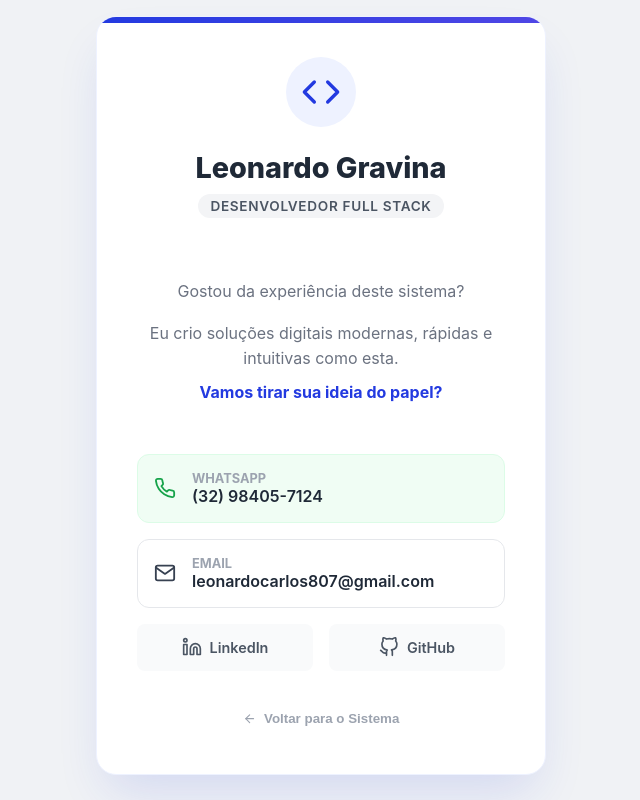
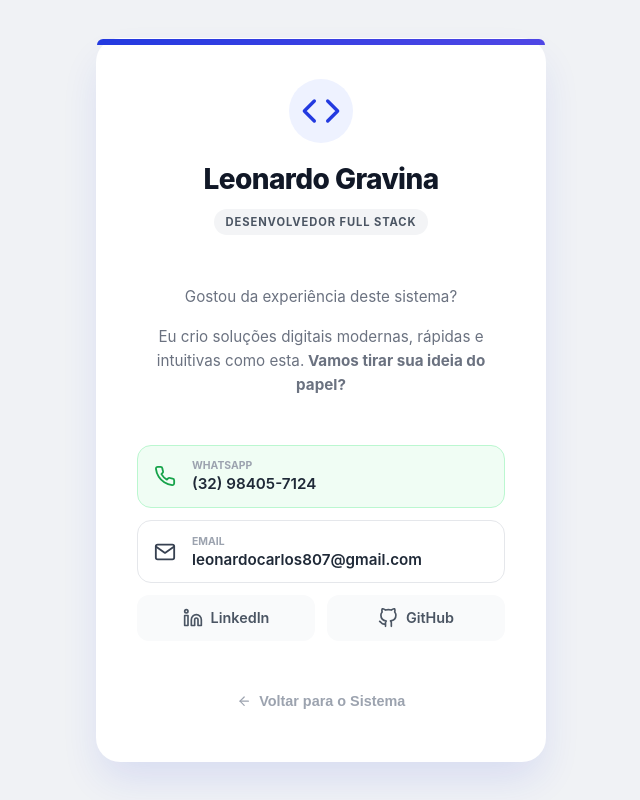
Before and after one commit to LeoGravina/sistema-solicitacoes-itatiaia, a React (Vite) app: page /contato in a window 1280 px wide. Shown: the whole page, without its empty margins (319-959 px from the left). Built offline with nearby package versions, Linux system fonts and the light colour scheme; no server answers.

Commit message:
style(global): adjust spacing and padding for floating elements  - Add 80px padding-bottom to main-content to avoid content being covered by the footer - Refine modal z-indexes and overlay transitions

```diff
--- a/index.html
+++ b/index.html
@@ -1,7 +1,7 @@
 <!DOCTYPE html>
 <html lang="pt-BR">
   <head>
-    <meta charset="UTF-8" />
+    <meta charset="UTF-8" name="viewport" content="width=device-width, initial-scale=1.0">
     <title>Liberações de Cota</title>
   </head>
   <body>
--- a/src/styles/Contato.module.css
+++ b/src/styles/Contato.module.css
@@ -1,159 +1,138 @@
-/* Wrapper principal que centraliza tudo */
+/* Wrapper principal */
 .pageWrapper {
+    /* Ocupa no mínimo a altura total da tela */
+    min-height: 100vh;
+    min-height: 100dvh; /* Melhor para mobile */
+    width: 100%;
+
+    /* Flexbox para gerenciar o layout */
     display: flex;
-    justify-content: center;
-    align-items: center; /* Centraliza Verticalmente */
-    width: 100%;
-    min-height: 100%; /* Garante que ocupe a altura total do pai */
-    flex: 1; /* Força o crescimento para ocupar espaço vazio */
-    padding: 1rem;
+    flex-direction: column;
+
+    /* Removemos justify-content/align-items fixos para evitar travar o scroll */
+
+    /* Espaçamento interno para o card não colar nas bordas */
+    padding: 1.5rem 1rem;
+
+    background-color: #f0f2f5;
+
+    /* Garante que o scroll exista se necessário */
+    overflow-y: auto;
+    -webkit-overflow-scrolling: touch; /* Scroll suave no iOS */
 }
 
 .contatoCard {
     width: 100%;
     max-width: 450px;
     background: white;
-    border-radius: 20px;
-    box-shadow: 0 25px 50px -12px rgba(35, 58, 224, 0.15);
+    border-radius: 24px;
+    box-shadow: 0 20px 40px -5px rgba(35, 58, 224, 0.12);
     padding: 2.5rem;
+
+    /* O SEGREDO DO SCROLL:
+       margin: auto em um container flex faz o card centralizar
+       verticalmente e horizontalmente SE houver espaço.
+       Se não houver, ele respeita o fluxo e permite scroll. */
+    margin: auto;
+
     display: flex;
     flex-direction: column;
     align-items: center;
     text-align: center;
-    border: 1px solid #eef2ff;
+    border: 1px solid rgba(255, 255, 255, 0.8);
     position: relative;
-    overflow: hidden;
-    /* Animação suave de entrada */
-    animation: fadeInUp 0.5s ease-out;
-    margin: auto; /* Garante centralização extra se o flex falhar */
+
+    animation: fadeInUp 0.6s cubic-bezier(0.16, 1, 0.3, 1);
 }
 
-/* Faixa colorida no topo */
+/* Faixa colorida */
 .contatoCard::before {
     content: '';
-    position: absolute;
-    top: 0; left: 0; right: 0;
-    height: 6px;
+    position: absolute; top: 0; left: 0; right: 0; height: 6px;
+    border-radius: 24px 24px 0 0;
     background: linear-gradient(90deg, #233ae0, #4f46e5);
 }
 
+/* --- AJUSTES MOBILE --- */
+@media (max-width: 480px) {
+    .pageWrapper {
+        /* Em telas pequenas, diminuímos o padding externo para aproveitar espaço */
+        padding: 1rem;
+        /* Garante um espaço extra no final para o dedo não cobrir o botão */
+        padding-bottom: 3rem;
+    }
+
+    .contatoCard {
+        padding: 1.5rem;
+        /* Removemos o margin: auto no mobile para garantir que comece do topo
+           se o conteúdo for muito grande */
+        margin: 0 auto;
+        width: 100%;
+    }
+}
+
+/* --- ESTILOS DOS ELEMENTOS (Mantidos iguais) --- */
+
 .headerIcon {
-    background-color: #eef2ff;
-    color: #233ae0;
-    width: 70px; height: 70px;
-    border-radius: 50%;
-    display: flex; align-items: center; justify-content: center;
-    margin-bottom: 1.5rem;
+    background-color: #eef2ff; color: #233ae0;
+    width: 64px; height: 64px;
+    border-radius: 50%; display: flex; align-items: center; justify-content: center;
+    margin-bottom: 1.25rem;
+    font-size: 1.5rem; flex-shrink: 0;
 }
 
 .contatoTitle {
-    font-size: 1.8rem;
-    color: #1f2937;
-    font-weight: 800;
-    margin: 0;
-    line-height: 1.2;
+    font-size: 1.75rem; color: #111827; font-weight: 800;
+    margin: 0; line-height: 1.2; letter-spacing: -0.02em;
 }
 
 .roleBadge {
-    background-color: #f3f4f6;
-    color: #4b5563;
-    font-size: 0.85rem;
-    padding: 4px 12px;
-    border-radius: 99px;
-    font-weight: 600;
-    margin-top: 0.5rem;
-    text-transform: uppercase;
-    letter-spacing: 0.05em;
+    background-color: #f3f4f6; color: #4b5563; font-size: 0.7rem;
+    padding: 6px 12px; border-radius: 99px; font-weight: 700; margin-top: 0.75rem;
+    text-transform: uppercase; letter-spacing: 0.08em;
+    display: inline-block;
 }
 
 .pitchText {
-    margin: 2rem 0;
-    color: #6b7280;
-    font-size: 1rem;
-    line-height: 1.6;
-}
-.pitchText strong {
-    color: #233ae0;
-    display: block;
-    margin-top: 0.5rem;
+    margin: 1.5rem 0 2rem 0; color: #6b7280; font-size: 0.95rem; line-height: 1.6;
 }
 
 .contatoInfoList {
-    display: flex;
-    flex-direction: column;
-    gap: 1rem;
-    width: 100%;
-    margin-bottom: 2rem;
+    display: flex; flex-direction: column; gap: 0.75rem; width: 100%; margin-bottom: 2rem;
 }
 
-/* Estilo dos Botões de Contato (Link) */
 .contatoItem {
-    display: flex;
-    align-items: center;
-    gap: 1rem;
-    background-color: white;
-    padding: 1rem;
-    border-radius: 12px;
-    text-decoration: none;
-    color: #374151;
-    border: 1px solid #e5e7eb;
-    transition: all 0.2s ease;
-    text-align: left;
-    cursor: pointer;
+    display: flex; align-items: center; gap: 1rem;
+    background-color: white; padding: 0.85rem 1rem; border-radius: 14px;
+    text-decoration: none; color: #374151; border: 1px solid #e5e7eb;
+    transition: transform 0.2s, border-color 0.2s; text-align: left;
+    width: 100%;
+}
+.contatoItem:active { transform: scale(0.98); background-color: #f9fafb; }
+
+.contatoItem div { display: flex; flex-direction: column; overflow: hidden; }
+.contatoItem strong { font-size: 0.65rem; color: #9ca3af; text-transform: uppercase; margin-bottom: 2px; }
+.contatoItem span { font-size: 0.95rem; font-weight: 600; color: #1f2937; white-space: nowrap; overflow: hidden; text-overflow: ellipsis; }
+
+.whatsapp { background-color: #f0fdf4; border-color: #bbf7d0; }
+.whatsapp svg { color: #16a34a; }
+
+.rowLinks { display: flex; gap: 0.75rem; width: 100%; }
+
+.miniLink {
+    flex: 1; display: flex; align-items: center; justify-content: center; gap: 0.5rem;
+    padding: 0.8rem; border-radius: 12px; background-color: #f9fafb;
+    color: #4b5563; text-decoration: none; font-weight: 600; font-size: 0.9rem;
 }
 
-.contatoItem:hover {
-    border-color: #233ae0;
-    transform: translateY(-3px);
-    box-shadow: 0 10px 15px -3px rgba(0,0,0,0.05);
+.backButton {
+    background-color: transparent; border: none; color: #9ca3af;
+    display: flex; align-items: center; gap: 0.5rem; padding: 0.75rem 1.5rem;
+    font-weight: 600; cursor: pointer; margin-top: 0.5rem; font-size: 0.9rem;
+    width: 100%; justify-content: center; /* Facilita o clique no mobile */
 }
 
-.contatoItem div { display: flex; flex-direction: column; }
-.contatoItem strong { font-size: 0.8rem; color: #9ca3af; text-transform: uppercase; }
-.contatoItem span { font-size: 1rem; font-weight: 600; color: #1f2937; }
-
-/* Destaque para o WhatsApp */
-.whatsapp {
-    background-color: #f0fdf4;
-    border-color: #dcfce7;
-}
-.whatsapp:hover { border-color: #16a34a; }
-.whatsapp svg { color: #16a34a; }
-
-.rowLinks {
-    display: flex;
-    gap: 1rem;
-    justify-content: center;
-}
-
-.miniLink {
-    flex: 1;
-    display: flex; align-items: center; justify-content: center; gap: 0.5rem;
-    padding: 0.8rem;
-    border-radius: 8px;
-    background-color: #f9fafb;
-    color: #4b5563;
-    text-decoration: none;
-    font-weight: 600;
-    font-size: 0.9rem;
-    transition: 0.2s;
-    border: 1px solid transparent;
-}
-.miniLink:hover { background-color: #e5e7eb; color: #1f2937; border-color: #d1d5db; }
-
-.backButton {
-    background-color: transparent;
-    border: none;
-    color: #9ca3af;
-    display: flex; align-items: center; gap: 0.5rem;
-    padding: 0.5rem 1rem;
-    font-weight: 600;
-    cursor: pointer;
-    transition: 0.2s;
-}
-.backButton:hover { color: #233ae0; }
-
 @keyframes fadeInUp {
-    from { opacity: 0; transform: translateY(20px); }
+    from { opacity: 0; transform: translateY(30px); }
     to { opacity: 1; transform: translateY(0); }
 }
--- a/src/styles/global.css
+++ b/src/styles/global.css
@@ -9,9 +9,12 @@ body {
   background-color: #f0f2f5;
   color: #1f2937;
   -webkit-font-smoothing: antialiased;
-  /* Remove scroll da página principal para usar o layout fixo */
-  overflow: hidden;
-  height: 100vh;
+
+  /* --- ALTERAÇÃO 1: Ajuste para permitir scroll híbrido no mobile --- */
+  /* Antes era overflow: hidden. Mudamos para auto para destravar o celular */
+  overflow-y: auto;
+  min-height: 100vh;
+  min-height: 100dvh;
 }
 
 /* Remover setas do input number */
@@ -72,10 +75,25 @@ input[type=number] {
    3. LAYOUT PRINCIPAL (APP STYLE)
    ========================================= */
 .app-container {
-  height: 100vh; /* Altura fixa da tela */
+  height: 100vh; /* Altura fixa da tela para Desktop */
   display: flex;
   flex-direction: column;
   overflow: hidden; /* Impede scroll na container principal */
+}
+
+/* --- ALTERAÇÃO 2: A Mágica do Scroll Mobile --- */
+/* Se a tela for pequena, desligamos o modo "App Fixo" para liberar a rolagem nativa */
+@media (max-width: 768px), (max-height: 700px) {
+  .app-container {
+    height: auto;
+    min-height: 100dvh;
+    overflow: visible;
+  }
+  /* Destrava o scroll interno do main-content também */
+  .main-content {
+    overflow: visible !important;
+    height: auto !important;
+  }
 }
 
 /* HEADER */
@@ -83,8 +101,10 @@ input[type=number] {
   background: white;
   border-bottom: 4px solid #233ae0;
   box-shadow: 0 4px 12px -2px rgba(0, 0, 0, 0.05);
-  flex-shrink: 0; /* Header não encolhe */
+  flex-shrink: 0;
   z-index: 100;
+  /* Garante que o header fique fixo no topo no mobile */
+  position: sticky; top: 0;
 }
 .header-content {
   max-width: 1000px; margin: 0 auto; padding: 1rem 1.5rem;
@@ -105,17 +125,20 @@ input[type=number] {
 
 /* MAIN CONTENT (SCROLLÁVEL) */
 .main-content {
-  flex: 1; /* Ocupa todo espaço disponível */
+  flex: 1;
   width: 100%;
   max-width: 1000px;
   margin: 0 auto;
   padding: 2rem 1rem;
-  overflow-y: auto; /* Scroll apenas aqui dentro */
+  overflow-y: auto;
   overflow-x: hidden;
 
-  /* --- CRUCIAL PARA CENTRALIZAR O CONTATO --- */
   display: flex;
   flex-direction: column;
+
+  /* --- ALTERAÇÃO 3: Espaço para o Footer Flutuante --- */
+  /* Adicionamos padding extra embaixo para o rodapé não cobrir o conteúdo */
+  padding-bottom: 80px;
 }
 
 /* =========================================
@@ -173,8 +196,8 @@ input[type=number] {
 /* LISTA DE CARDS */
 .request-list {
   display: flex; flex-direction: column; gap: 0.75rem;
-  flex: 1; /* Ocupa espaço restante */
-  overflow-y: auto; /* Scroll apenas aqui */
+  flex: 1;
+  overflow-y: auto;
   padding-right: 4px;
   min-height: 0;
   padding-bottom: 1rem;
@@ -379,41 +402,73 @@ input[type=number] {
 .spin { animation: spin 1s linear infinite; }
 @keyframes spin { from { transform: rotate(0deg); } to { transform: rotate(360deg); } }
 
-/* 8. FOOTER (FIXO, FINO E MODERNO) */
+/* =========================================
+   8. FOOTER "PEEKABOO" (ESCONDE-ESCONDE)
+   ========================================= */
+/* --- ALTERAÇÃO 4: Substituição completa do Footer Estático pelo Flutuante --- */
+.main-footer {
+  /* Posição fixa para flutuar sobre o conteúdo */
+  position: fixed;
+  bottom: 0;
+  left: 0;
+  width: 100%;
+  z-index: 500;
 
-.main-footer {
-  background-color: white;
+  /* Visual Glassmorphism Moderno */
+  background-color: rgba(255, 255, 255, 0.95);
+  backdrop-filter: blur(10px);
   border-top: 1px solid #e5e7eb;
-  padding: 0.8rem 0; /* Altura reduzida */
-  width: 100%;
-  flex-shrink: 0;
-  z-index: 10;
+  box-shadow: 0 -4px 20px rgba(0,0,0,0.08);
+
+  padding: 0.8rem 0;
+
+  /* LÓGICA DE ESCONDER: Empurra 85% para baixo */
+  transform: translateY(85%);
+  opacity: 0.8;
+
+  /* Animação Suave */
+  transition: transform 0.3s cubic-bezier(0.4, 0, 0.2, 1), opacity 0.3s ease;
+}
+
+/* Indicador visual (alça/puxador) que sugere que é arrastável/clicável */
+.main-footer::before {
+  content: '';
+  position: absolute;
+  top: 8px; /* Posição da alça */
+  left: 50%;
+  transform: translateX(-50%);
+  width: 40px;
+  height: 4px;
+  background-color: #cbd5e1;
+  border-radius: 99px;
+}
+
+/* Comportamento: Mostra o footer quando mouse passa ou recebe foco */
+.main-footer:hover,
+.main-footer:active,
+.main-footer:focus-within {
+  transform: translateY(0); /* Mostra inteiro */
+  opacity: 1;
 }
 
 .footer-content {
   max-width: 1000px;
   margin: 0 auto;
-  padding: 0 1.5rem; /* Gap dos cantos */
-  display: flex; /* Alinha em linha */
-  justify-content: space-between; /* Um na esquerda, outro na direita */
+  padding: 0.5rem 1.5rem 0; /* Padding top compensa a alça */
+  display: flex;
+  justify-content: space-between;
   align-items: center;
   font-size: 0.85rem;
   color: #6b7280;
 }
 
-/* Remove margens padrão dos parágrafos dentro do footer para alinhar */
-.footer-content p {
-  margin: 0;
-}
+.footer-content p { margin: 0; }
 
 .main-footer strong { color: #233ae0; }
 .main-footer a { color: #233ae0; font-weight: 600; text-decoration: none; transition: opacity 0.2s; }
 .main-footer a:hover { text-decoration: underline; opacity: 0.8; }
 
-/* Ajuste para celular: empilha se a tela for muito pequena */
+/* Ajuste mobile do footer para não quebrar em telas muito estreitas */
 @media (max-width: 600px) {
-  .footer-content {
-    flex-direction: column;
-    gap: 0.5rem;
-  }
+  .footer-content { flex-direction: column; gap: 0.5rem; text-align: center; }
 }
```
